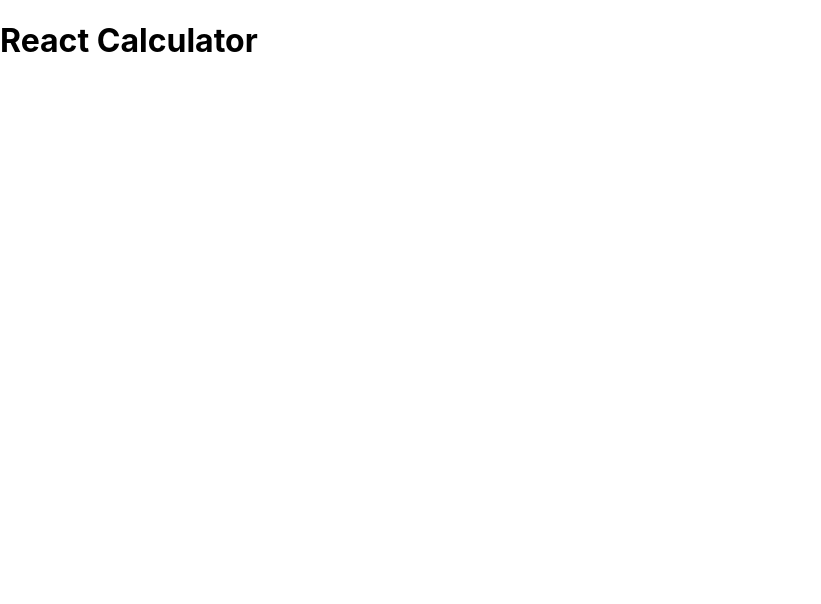
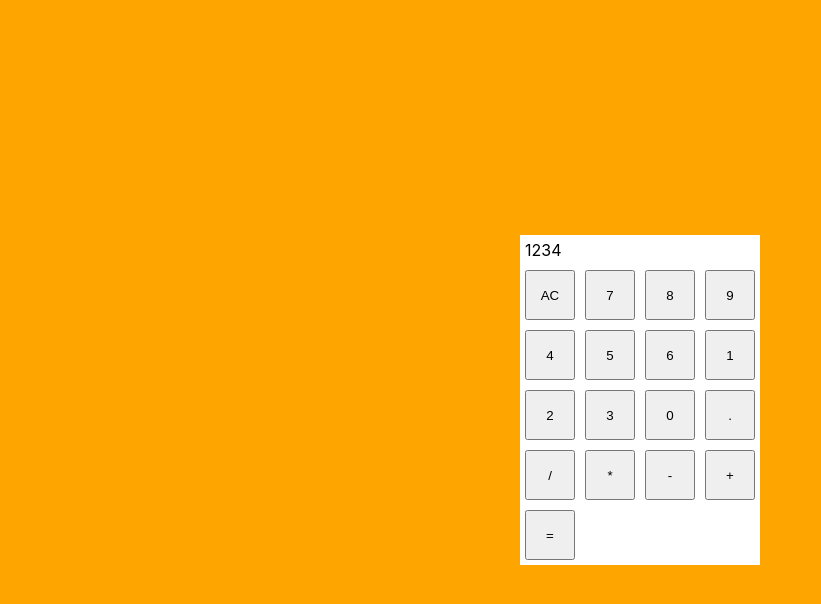
Before and after one commit to fermercadal/react-calculator_legacy, a React (Create React App) app: page / in a window 1280 px wide. Shown: the top 604 px of the page, without its empty margins (0-821 px from the left). Built offline with nearby package versions, Linux system fonts and the light colour scheme.

Commit message:
Add calculator basic layout

```diff
--- a/src/App.css
+++ b/src/App.css
@@ -0,0 +1,32 @@
+* {
+    box-sizing: border-box;
+}
+
+body {
+  align-items: center;
+  background: orange;
+  display: flex;
+  height: 100vh;
+  justify-content: center;
+  width: 100%;
+}
+
+.calculator {
+  display: flex;
+  flex-flow: row wrap;
+  background: white;
+  display: flex;
+  justify-content: space-between;
+  width: 240px;
+}
+
+.display {
+  padding: 5px;
+  width: 100%;
+}
+
+button {
+  height: 50px;
+  margin: 5px;
+  width: 50px;
+}
--- a/src/App.js
+++ b/src/App.js
@@ -2,14 +2,53 @@ import React, { Component } from 'react';
 import './App.css';
 
 class App extends Component {
+  // goes up to minute 48:15
+
   constructor(props) {
     super(props);
+
+    this.state = {
+      lastPressed: undefined,
+      firstNumber: undefined
+    }
+
+    this.handleClick = this.handleClick.bind(this);
+  }
+
+  handleClick = (e) => {
+    const value = e.target.innerText;
+    console.log(value);
+
+    switch(value) {
+
+    }
   }
 
   render() {
+    const numbers = [7, 8, 9, 4, 5, 6, 1, 2, 3, 0];
+    const operations = ['/', '*', '-', '+', '='];
+
     return (
-      <main id="calculator">
-        <h1>React Calculator</h1>
+      <main id="calculator" className="calculator">
+
+        <div className="display">1234</div>
+
+        <button className="ac" onClick={this.handleClick}>AC</button>
+
+        {numbers.map(number => (
+          <button key={number} onClick={this.handleClick}>
+            {number}
+          </button>
+        ))}
+
+        <button className="dot" onClick={this.handleClick}>.</button>
+
+        {operations.map(operation => (
+          <button key={operation} onClick={this.handleClick}>
+            {operation}
+          </button>
+        ))}
+
       </main>
     );
   }
```
